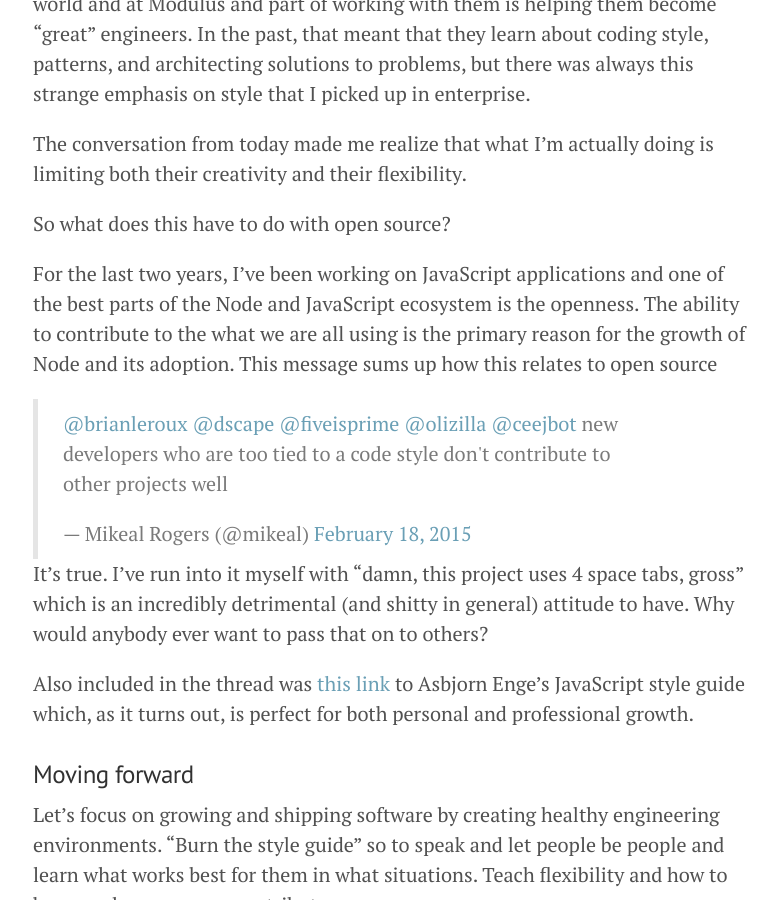
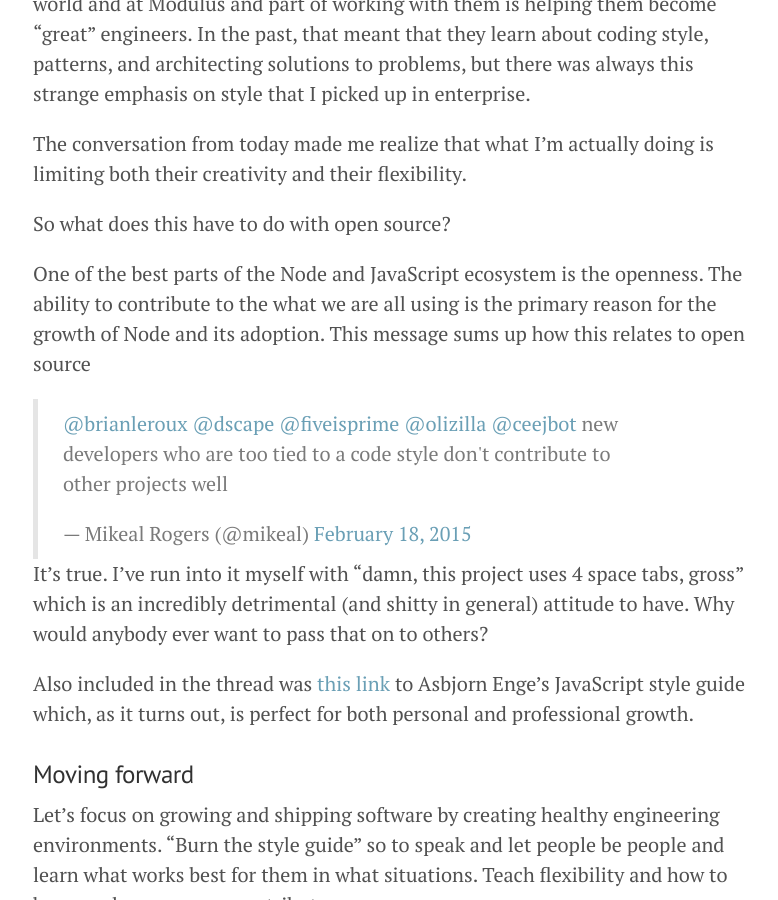
Before and after one commit to fiveisprime/fiveisprime.github.io, a Jekyll site: the page built from _posts/2015-02-18-growing-up-in-open-source.md, in a window 1280 px wide and 900 px high, scrolled down 875 px. Shown: the whole window, without its empty margins (247-1025 px from the left). Built offline with Jekyll 4.4.1, drawn with Linux system fonts in a browser that asks for light colours; Markdown is read by kramdown in place of the engine named in the settings; comment, search, counter and statistics services are not loaded.

Commit message:
updated post

```diff
--- a/_posts/2015-02-18-growing-up-in-open-source.md
+++ b/_posts/2015-02-18-growing-up-in-open-source.md
@@ -34,8 +34,7 @@ limiting both their creativity and their flexibility.
 
 So what does this have to do with open source?
 
-For the last two years, I've been working on JavaScript applications and one of
-the best parts of the Node and JavaScript ecosystem is the openness. The
+One of the best parts of the Node and JavaScript ecosystem is the openness. The
 ability to contribute to the what we are all using is the primary reason for
 the growth of Node and its adoption. This message sums up how this relates to
 open source
```
